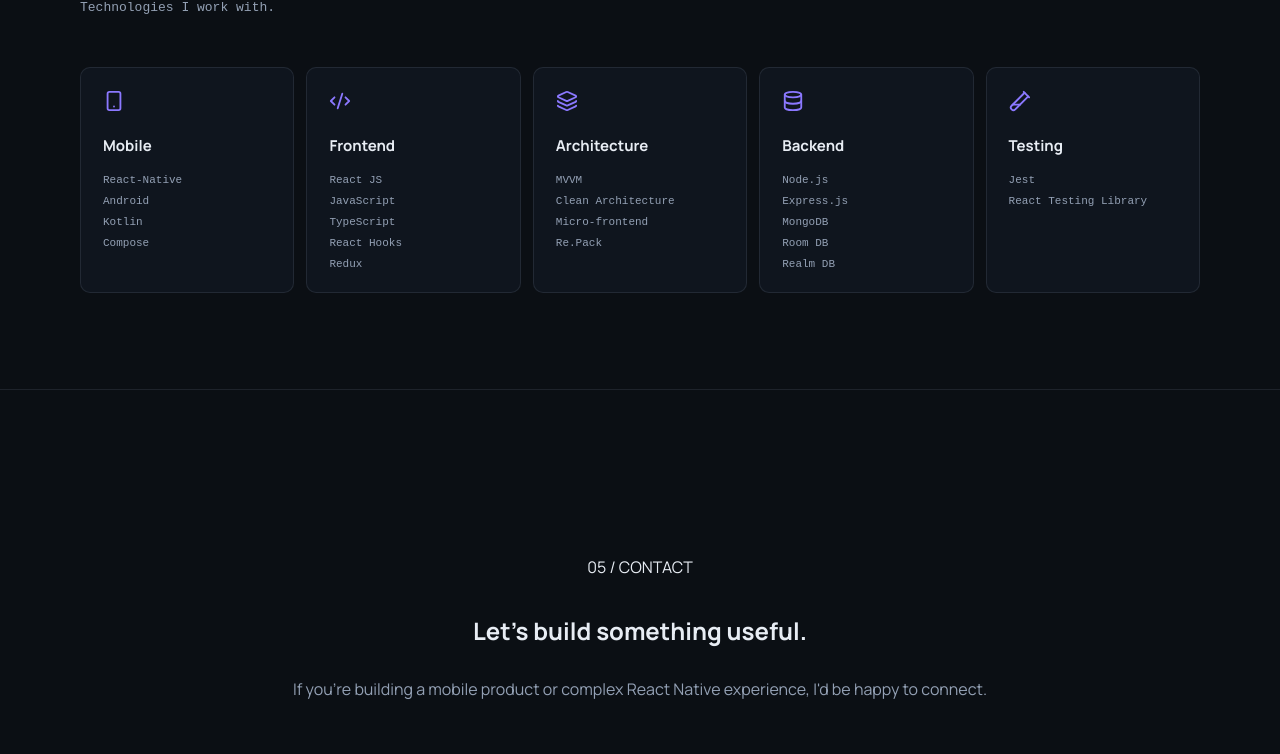
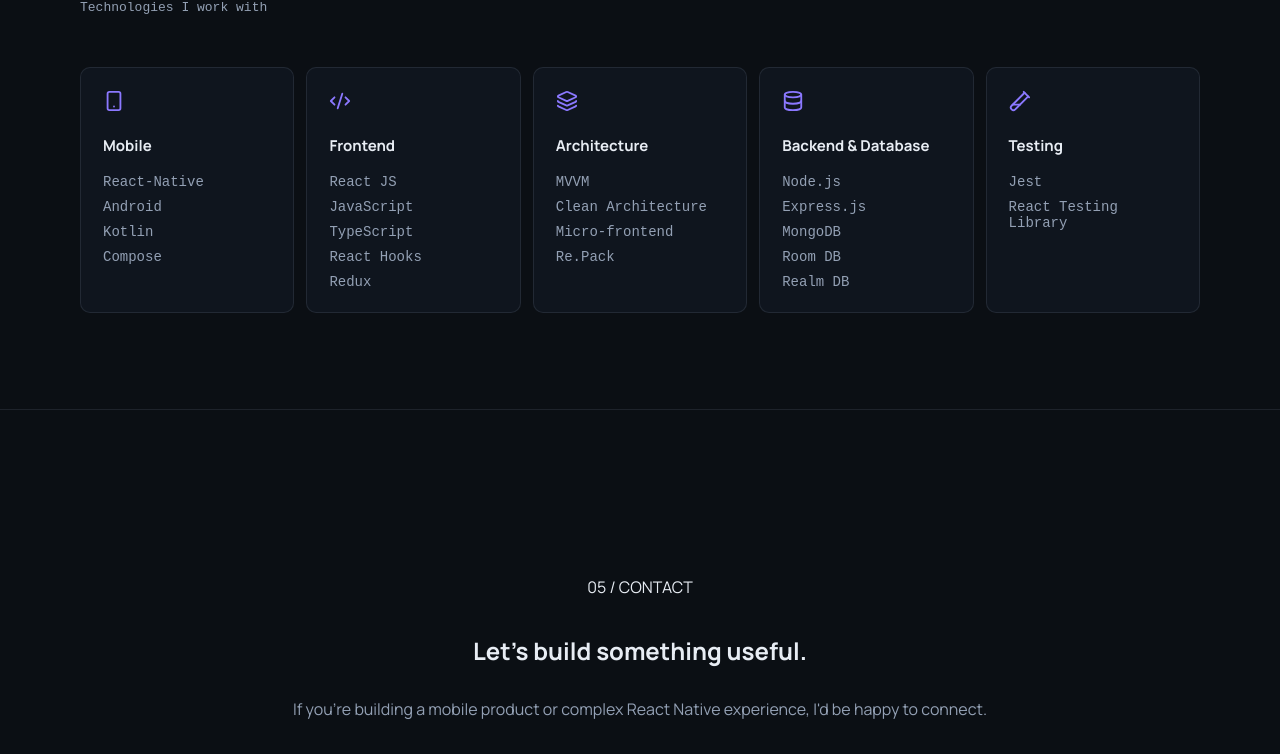
Before and after one commit to rkchoudhury/rkchoudhury.github.io, a React (Vite) app: page / in a window 1280 px wide. Shown: the part 3767-4521 px from the top of the page. Built offline with nearby package versions, Linux system fonts and the light colour scheme.

Commit message:
Improved Skills text

```diff
--- a/src/components/skills/Skills.tsx
+++ b/src/components/skills/Skills.tsx
@@ -5,7 +5,7 @@ import "./style.css";
 
 const Skills = () => {
     return (
-        <Section id="skills" title="Skills" subTitle="Technologies I work with.">
+        <Section id="skills" title="Skills" subTitle="Technologies I work with">
             <div className="skills-grid">
                 {skills.map((skill) => {
                     const Icon = skill.icon;
--- a/src/components/skills/style.css
+++ b/src/components/skills/style.css
@@ -22,5 +22,5 @@
   flex-direction: column;
   gap: 9px;
   color: var(--muted);
-  font: 11px var(--mono);
+  font: 14px var(--mono);
 }
--- a/src/configs/project.tsx
+++ b/src/configs/project.tsx
@@ -39,6 +39,7 @@ const projects = [
 const personalProjects = [
     {
         title: "DevTinder",
+        icon: "🤝",
         type: "Web & Mobile • Full Stack",
         period: "May 2025 — Dec 2025",
         stack: ["React", "Node.js", "MongoDB", "Socket.io"],
@@ -48,6 +49,7 @@ const personalProjects = [
     },
     {
         title: "Netflix Clone",
+        icon: "🎬",
         type: "Web Application",
         period: "Jan 2024 — Feb 2024",
         stack: ["React", "Redux Toolkit", "Tailwind CSS"],
@@ -57,6 +59,7 @@ const personalProjects = [
     },
     {
         title: "Food Ordering App",
+        icon: "🍔",
         type: "Android Application",
         period: "Aug 2023 — Dec 2023",
         stack: ["Kotlin", "Jetpack Compose", "Room DB", "Ktor"],
--- a/src/configs/skills.ts
+++ b/src/configs/skills.ts
@@ -18,7 +18,7 @@ export const skills = [
   },
   {
     icon: Database,
-    title: "Backend",
+    title: "Backend & Database",
     items: ["Node.js", "Express.js", "MongoDB", "Room DB", "Realm DB"],
   },
   {
```
